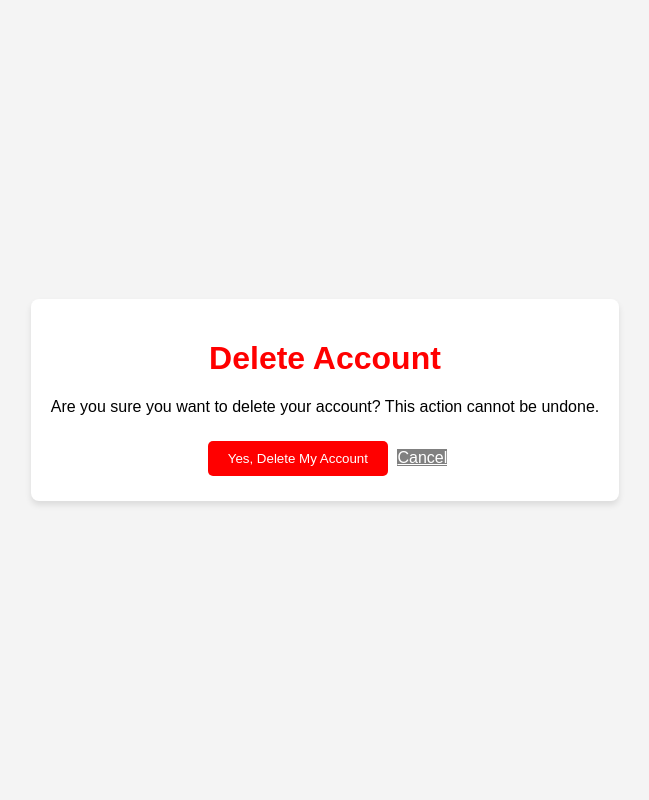
After one commit to cwoodard78/zombie-discs-public, a Django app: page /users/delete_account/ in a window 1280 px wide. The commit adds this page. Shown: the whole page, without its empty margins (315-964 px from the left). Run offline with Django 5.2, Linux system fonts and the light colour scheme; the visitor is signed in with stand-in values (Sample User, id 1).

Commit message:
Add account deletion, password recovery, and password change functionality

```diff
--- /dev/null
+++ b/users/templates/users/delete_account.html
@@ -0,0 +1,59 @@
+<!DOCTYPE html>
+<html lang="en">
+<head>
+    <meta charset="UTF-8">
+    <meta name="viewport" content="width=device-width, initial-scale=1.0">
+    <title>Delete Account</title>
+    <style>
+        body {
+            font-family: Arial, sans-serif;
+            margin: 0;
+            padding: 0;
+            display: flex;
+            justify-content: center;
+            align-items: center;
+            height: 100vh;
+            background-color: #f4f4f4;
+        }
+        .container {
+            text-align: center;
+            background: white;
+            padding: 20px;
+            border-radius: 8px;
+            box-shadow: 0px 4px 6px rgba(0, 0, 0, 0.1);
+        }
+        h1 {
+            color: red;
+        }
+        form {
+            margin-top: 20px;
+        }
+        button {
+            margin: 5px;
+            padding: 10px 20px;
+            border: none;
+            border-radius: 5px;
+            cursor: pointer;
+        }
+        .confirm {
+            background-color: red;
+            color: white;
+        }
+        .cancel {
+            background-color: grey;
+            color: white;
+        }
+    </style>
+</head>
+<body>
+    <div class="container">
+        <h1>Delete Account</h1>
+        <p>Are you sure you want to delete your account? This action cannot be undone.</p>
+        <form method="POST">
+            {% csrf_token %}
+            <button type="submit" class="confirm">Yes, Delete My Account</button>
+            <a href="{% url 'profile' user.username %}" class="cancel">Cancel</a>
+        </form>
+    </div>
+</body>
+</html>
--- a/users/templates/users/login.html
+++ b/users/templates/users/login.html
@@ -46,7 +46,8 @@
         <button type="submit">Login</button>
     </form>
     <div style="text-align: center; margin-top: 10px;">
-        <a href="{% url 'register' %}">Register</a>
+        <a href="{% url 'register' %}">Register</a> |
+        <a href="{% url 'password_reset' %}">Forgot Password?</a>
     </div>
 </body>
 </html>
--- a/users/templates/users/profile.html
+++ b/users/templates/users/profile.html
@@ -26,6 +26,9 @@
         <!-- Private Details -->
         <p>Email: {{ profile_user.email }}</p>
         <a href="{% url 'edit_profile' %}" style="color: blue;">Edit Profile</a>
+        <a href="{% url 'password_change' %}" style="color: blue;">Change Password</a>
     {% endif %}
+
+    <a href="{% url 'delete_account' %}" style="color: red;">Delete Account</a>
 </body>
 </html>
--- a/users/urls.py
+++ b/users/urls.py
@@ -1,6 +1,8 @@
 from django.urls import path
 from . import views
 from django.contrib.auth.views import LoginView, LogoutView
+from .views import delete_account
+from django.contrib.auth import views as auth_views
 
 urlpatterns = [
     path('register/', views.register, name='register'),
@@ -8,4 +10,17 @@ urlpatterns = [
     path('logout/', LogoutView.as_view(), name='logout'),
     path('profile/edit/', views.edit_profile, name='edit_profile'),
     path('profile/<str:username>/', views.profile, name='profile'),
+    path('delete_account/', delete_account, name='delete_account'),
+
+    # Django password reset
+    path('password_reset/', auth_views.PasswordResetView.as_view(template_name='users/password_reset.html'), name='password_reset'),
+    path('password_reset_done/', auth_views.PasswordResetDoneView.as_view(template_name='users/password_reset_done.html'), name='password_reset_done'),
+    path('reset/<uidb64>/<token>/', auth_views.PasswordResetConfirmView.as_view(template_name='users/password_reset_confirm.html'), name='password_reset_confirm'),
+    path('reset_done/', auth_views.PasswordResetCompleteView.as_view(template_name='users/password_reset_complete.html'), name='password_reset_complete'),
+
+    # Password change from profile
+    path('password_change/', auth_views.PasswordChangeView.as_view(template_name='users/password_change.html'), name='password_change'),
+    path('password_change_done/', auth_views.PasswordChangeDoneView.as_view(template_name='users/password_change_done.html'), name='password_change_done'),
+
+
 ]
--- a/users/views.py
+++ b/users/views.py
@@ -34,39 +34,6 @@ def profile(request, username):
 
     return render(request, 'users/profile.html', context)
 
-# @login_required
-# def edit_profile(request):
-#     """View for editing the user's own profile."""
-#     if request.method == 'POST':
-#         form = ProfileForm(request.POST, instance=request.user)
-#         if form.is_valid():
-#             form.save()
-#             messages.success(request, 'Your profile has been updated successfully!')
-#             return redirect('profile', username=request.user.username)
-#         else:
-#             messages.error(request, 'Please correct the errors below.')
-#     else:
-#         form = ProfileForm(instance=request.user)
-
-#     return render(request, 'users/edit_profile.html', {'form': form})
-
-# @login_required
-# def edit_profile(request):
-#     profile, created = Profile.objects.get_or_create(user=request.user)
-
-#     if request.method == 'POST':
-#         form = ProfileForm(request.POST, request.FILES, instance=profile)
-#         if form.is_valid():
-#             form.save()
-#             messages.success(request, 'Your profile has been updated successfully!')
-#             return redirect('profile', username=request.user.username)
-#         else:
-#             messages.error(request, 'Please correct the errors below.')
-#     else:
-#         form = ProfileForm(instance=profile)
-
-#     return render(request, 'users/edit_profile.html', {'form': form})
-
 @login_required
 def edit_profile(request):
     profile, created = Profile.objects.get_or_create(user=request.user)
@@ -81,3 +48,13 @@ def edit_profile(request):
         form = ProfileForm(instance=profile, user=request.user)
 
     return render(request, 'users/edit_profile.html', {'form': form})
+
+@login_required
+def delete_account(request):
+    """Allow users to delete their account with confirmation"""
+    if request.method == 'POST':
+        user = request.user
+        user.delete()
+        messages.success(request, "Your account has been successfully deleted.")
+        return redirect('home')  # Redirect to homepage or any other page after deletion
+    return render(request, 'users/delete_account.html')
--- a/zombie/urls.py
+++ b/zombie/urls.py
@@ -24,7 +24,7 @@ from django.conf.urls.static import static
 urlpatterns = [
     path('admin/', admin.site.urls),
     path('users/', include('users.urls')),
-    path('', TemplateView.as_view(template_name='home.html')),
+    path('', TemplateView.as_view(template_name='home.html'), name='home'),
 
     path('map/', views.map_view, name='map_view'),
     path('api/', include('map.urls')),
```
Also changed, not shown: users/templates/users/password_change.html (added, +14 -0 lines), users/templates/users/password_change_done.html (added, +11 -0 lines), users/templates/users/password_reset.html (added, +15 -0 lines), users/templates/users/password_reset_complete.html (added, +10 -0 lines), users/templates/users/password_reset_confirm.html (added, +14 -0 lines), users/templates/users/password_reset_done.html (added, +10 -0 lines), users/tests/test_views.py (+50 -0 lines), zombie/settings.py (+10 -0 lines).
